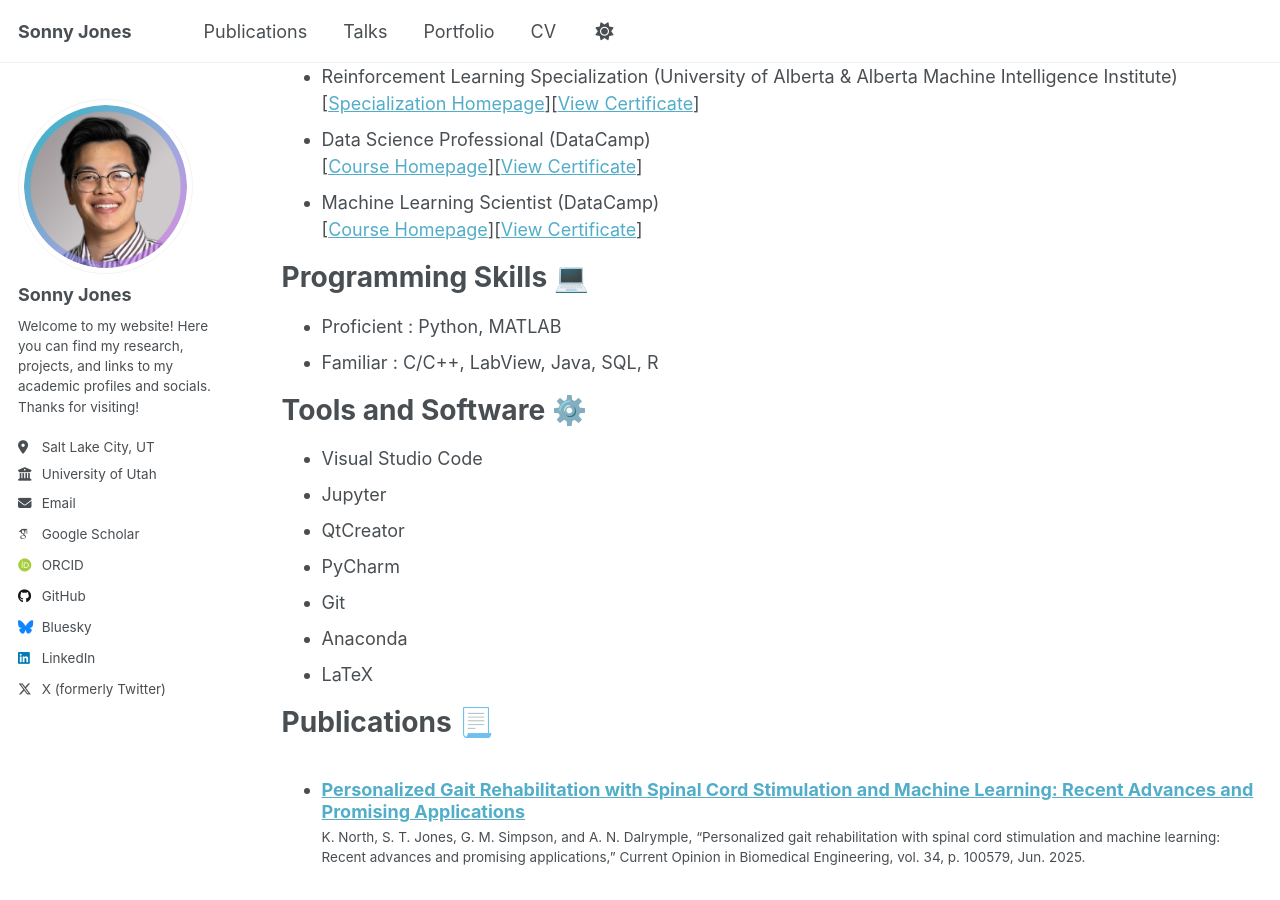
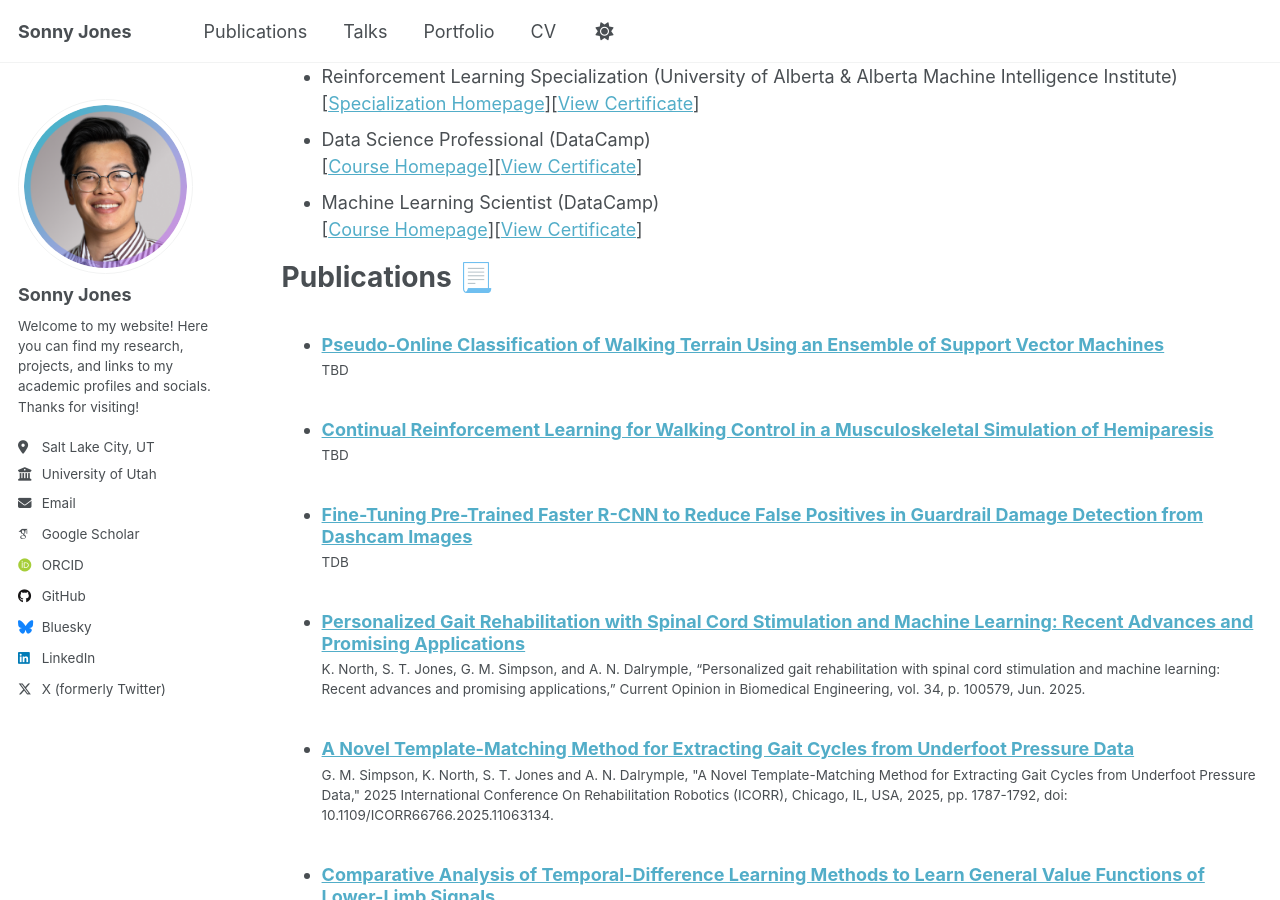
Before and after one commit to sonny-jones/sonny-jones.github.io, a Jekyll site: the page built from _pages/cv.md, in a window 1280 px wide and 900 px high, scrolled down 936 px. Built offline with Jekyll 4.4.1, drawn with Linux system fonts in a browser that asks for light colours; some web fonts are replaced.

Commit message:
Updated publication formatting and added additional

```diff
--- a/_includes/archive-single.html
+++ b/_includes/archive-single.html
@@ -43,8 +43,10 @@
         {% elsif post.collection == 'publications' %}
           {% if post.status == 'preprint' %}
             <p>Preprint in <i>{{ post.venue }}</i>, {{ post.date | default: "1900-01-01" | date: "%Y" }} </p>
-          {% elsif post.status == 'nonarchive' %}
-            <p>Accepted to <i>{{ post.venue }}</i>, {{ post.date | default: "1900-01-01" | date: "%Y" }} </p>
+          {% elsif post.status == 'accepted' %}
+            <p>Accepted to <i>{{ post.venue }}</i></p>
+          {% elsif post.status == 'inpress' %}
+            <p>Accepted to <i>{{ post.venue }}</i>, (In Press) </p>
           {% else %}
             <p>Published in <i>{{ post.venue }}</i>, {{ post.date | default: "1900-01-01" | date: "%Y" }} </p>
           {% endif %}
--- a/_layouts/single.html
+++ b/_layouts/single.html
@@ -39,8 +39,10 @@
         {% elsif page.venue and page.date %}
           {% if page.status == 'preprint' %}
             <p>Preprint in <i>{{ page.venue }}</i>, {{ page.date | default: "1900-01-01" | date: "%Y" }} </p>
-          {% elsif post.status == 'nonarchive' %}
-            <p>Accepted to <i>{{ page.venue }}</i>, {{ post.date | default: "1900-01-01" | date: "%Y" }} </p>
+          {% elsif page.status == 'accepted' %}
+            <p>Accepted to <i>{{ page.venue }}</i> </p>
+          {% elsif page.status == 'inpress' %}
+            <p>Accepted to <i>{{ page.venue }}</i>, (In Press) </p>
           {% else %}
             <p>Published in <i>{{ page.venue }}</i>, {{ page.date | default: "1900-01-01" | date: "%Y" }} </p>
           {% endif %}
--- a/_pages/cv.md
+++ b/_pages/cv.md
@@ -46,21 +46,6 @@
 * Machine Learning Scientist (DataCamp)
 [[Course Homepage](https://www.datacamp.com/tracks/machine-learning-scientist-with-python)][[View Certificate](https://www.datacamp.com/completed/statement-of-accomplishment/track/8b3cc836625f4ce083af49e5f01d0038ee2aeee7)]
 
-Programming Skills 💻
-======
-* Proficient : Python, MATLAB
-* Familiar : C/C++, LabView, Java, SQL, R
-
-Tools and Software ⚙️
-======
-* Visual Studio Code
-* Jupyter
-* QtCreator
-* PyCharm
-* Git
-* Anaconda
-* LaTeX
-
 Publications 📃
 ======
   <ul>{% for post in site.publications reversed %}
--- /dev/null
+++ b/_publications/2026-03-24-SFT-guardrail.md
@@ -0,0 +1,12 @@
+---
+title: "Fine-Tuning Pre-Trained Faster R-CNN to Reduce False Positives in Guardrail Damage Detection from Dashcam Images"
+collection: publications
+category: conferences
+permalink: /publication/2026-03-24-SFT-guardrail
+excerpt: 'Utilized supervised fine-tuning to reduce false positives in guardrail damage detection models. Developed saliency scoring method for evaluating labeled training data.'
+date: 2026-03-24
+status: 'inpress'
+venue: 'IEEE Southwest Symposium on Image Analysis and Interpretation'
+paperurl:
+citation: 'TDB'
+---
--- /dev/null
+++ b/_publications/2026-08-01-myoarc.md
@@ -0,0 +1,12 @@
+---
+title: "Continual Reinforcement Learning for Walking Control in a Musculoskeletal Simulation of Hemiparesis"
+collection: publications
+category: conferences
+permalink: /publication/2026-08-01-myosarc
+excerpt: 'Recreated hemiparetic gait in 2D musculoskeletal simulation using deep reinforcement learning and a unilaterally weakened model.'
+date: 2026-08-01
+status: 'accepted'
+venue: 'IEEE International Conference on Biomedical Robotics and Biomechatronics (BioRob)'
+paperurl:
+citation: 'TBD'
+---
--- /dev/null
+++ b/_publications/2026-08-01-svm-terrain.md
@@ -0,0 +1,12 @@
+---
+title: "Pseudo-Online Classification of Walking Terrain Using an Ensemble of Support Vector Machines"
+collection: publications
+category: conferences
+permalink: /publication/2026-08-01-svm-terrain
+excerpt: 'Used ensamble of SVMs for pseudo-online terrain classification.'
+date: 2026-08-01
+status: 'accepted'
+venue: 'IEEE International Conference on Biomedical Robotics and Biomechatronics (BioRob)'
+paperurl:
+citation: 'TBD'
+---
```
Also changed, not shown: _publications/2025-05-11-template-matching-gait.md (+1 -1 lines), _publications/2025-06-01-personalized-gait-rehabilitation.md (+1 -1 lines), 1 other file.
